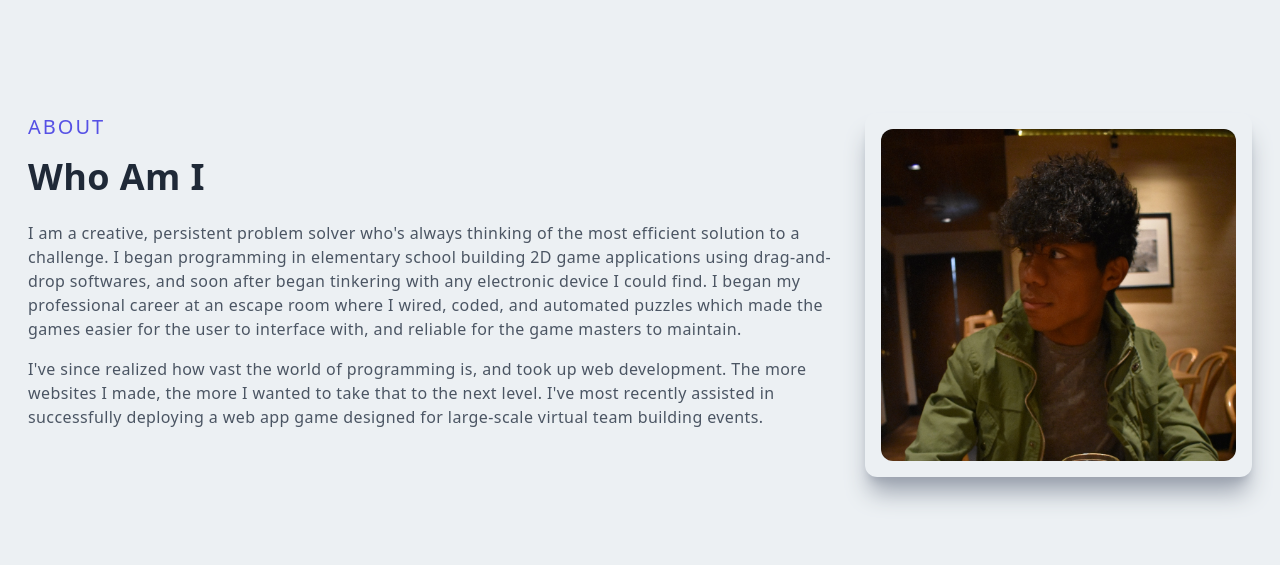
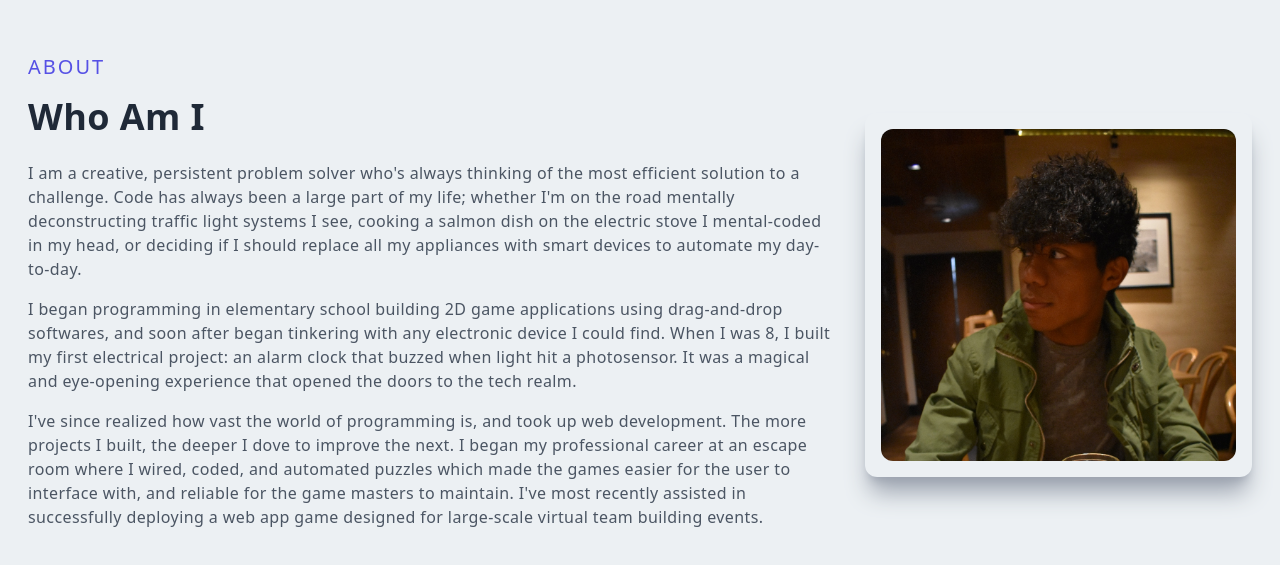
Before and after one commit to EliKeith404/porfolio-nextjs, a Next.js app: page / in a window 1280 px wide. Shown: the part 905-1470 px from the top of the page. Built offline with nearby package versions, Linux system fonts and the light colour scheme.

Commit message:
Updated bio blurb

```diff
--- a/src/components/About.jsx
+++ b/src/components/About.jsx
@@ -12,18 +12,28 @@ const About = () => {
 					<h2 className="py-4">Who Am I</h2>
 					<p className="py-2 text-gray-600">
 						I am a creative, persistent problem solver who&apos;s always
-						thinking of the most efficient solution to a challenge. I began
-						programming in elementary school building 2D game applications using
-						drag-and-drop softwares, and soon after began tinkering with any
-						electronic device I could find. I began my professional career at an
-						escape room where I wired, coded, and automated puzzles which made
-						the games easier for the user to interface with, and reliable for
-						the game masters to maintain.
+						thinking of the most efficient solution to a challenge. Code has
+						always been a large part of my life; whether I&apos;m on the road
+						mentally deconstructing traffic light systems I see, cooking a
+						salmon dish on the electric stove I mental-coded in my head, or
+						deciding if I should replace all my appliances with smart devices to
+						automate my day-to-day.
+					</p>
+					<p className="py-2 text-gray-600">
+						I began programming in elementary school building 2D game
+						applications using drag-and-drop softwares, and soon after began
+						tinkering with any electronic device I could find. When I was 8, I
+						built my first electrical project: an alarm clock that buzzed when
+						light hit a photosensor. It was a magical and eye-opening experience
+						that opened the doors to the tech realm.
 					</p>
 					<p className="py-2 text-gray-600">
 						I&apos;ve since realized how vast the world of programming is, and
-						took up web development. The more websites I made, the more I wanted
-						to take that to the next level. I&apos;ve most recently assisted in
+						took up web development. The more projects I built, the deeper I
+						dove to improve the next. I began my professional career at an
+						escape room where I wired, coded, and automated puzzles which made
+						the games easier for the user to interface with, and reliable for
+						the game masters to maintain. I&apos;ve most recently assisted in
 						successfully deploying a web app game designed for large-scale
 						virtual team building events.
 					</p>
```
